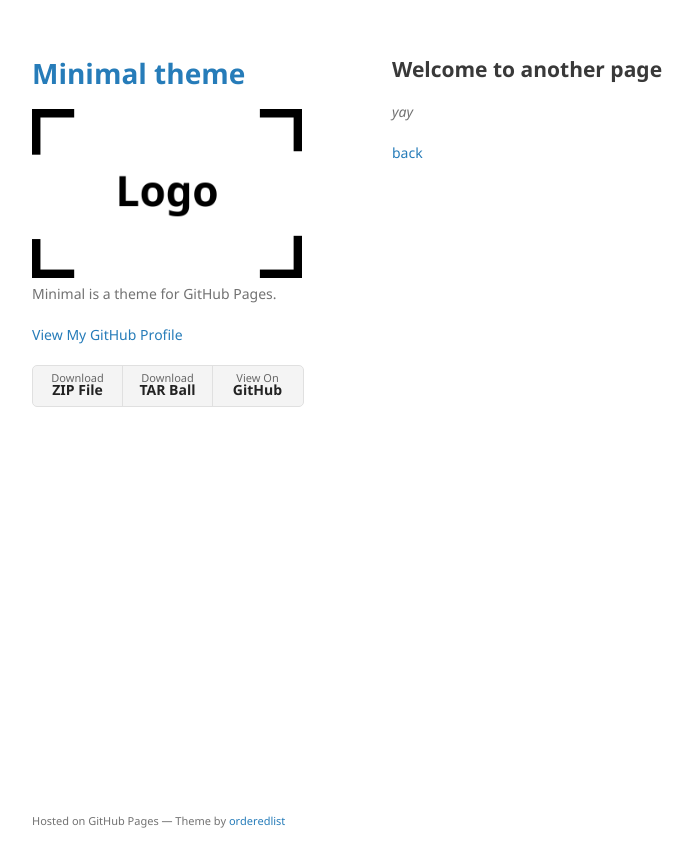
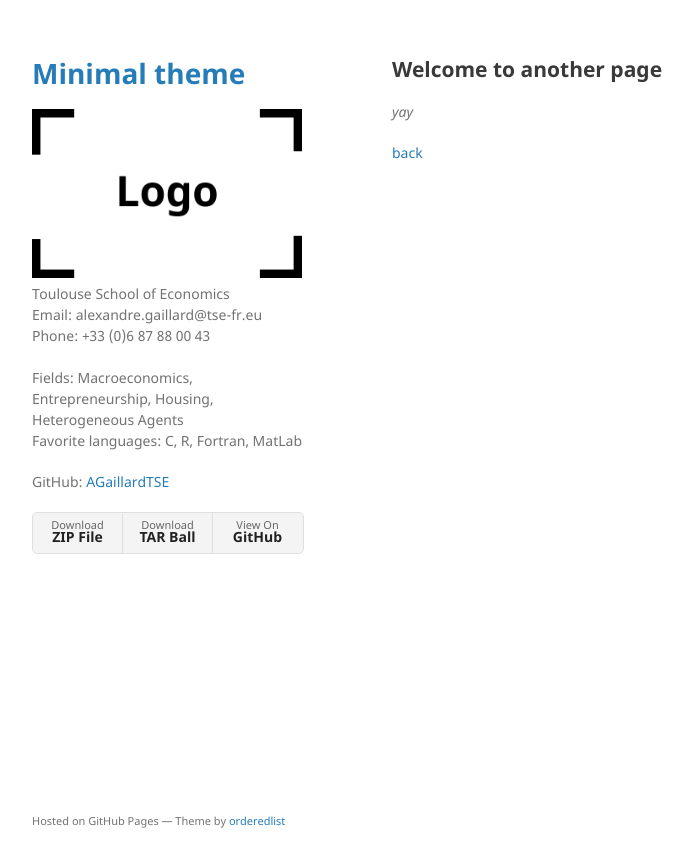
Before and after one commit to AGaillardTSE/AGaillardTSE.github.io, a Jekyll site: the page built from another-page.md, in a window 1280 px wide. Shown: the top 867 px of the page, without its empty margins (178-871 px from the left). Built offline with Jekyll 4.4.1, drawn with Linux system fonts in a browser that asks for light colours; our own code applies the rules of GitHub Pages for plain Markdown files.

Commit message:
Update default.html

```diff
--- a/_layouts/default.html
+++ b/_layouts/default.html
@@ -20,14 +20,15 @@
           <img src="{{site.logo | relative_url}}" alt="Logo" />
         {% endif %}
 
-        <p>{{ site.description | default: site.github.project_tagline }}</p>
+        <p>Toulouse School of Economics
+        <br />Email: alexandre.gaillard@tse-fr.eu
+        <br />Phone: +33 (0)6 87 88 00 43
 
-        {% if site.github.is_project_page %}
-        <p class="view"><a href="{{ site.github.repository_url }}">View the Project on GitHub <small>{{ site.github.repository_nwo }}</small></a></p>
-        {% endif %}
+        <br /><br />Fields: Macroeconomics, Entrepreneurship, Housing, Heterogeneous Agents
+        <br />Favorite languages: C, R, Fortran, MatLab</p>
 
         {% if site.github.is_user_page %}
-        <p class="view"><a href="{{ site.github.owner_url }}">View My GitHub Profile</a></p>
+        <p class="view">GitHub: <a href="{{ site.github.owner_url }}">AGaillardTSE</a></p>
         {% endif %}
 
         {% if site.show_downloads %}
```
